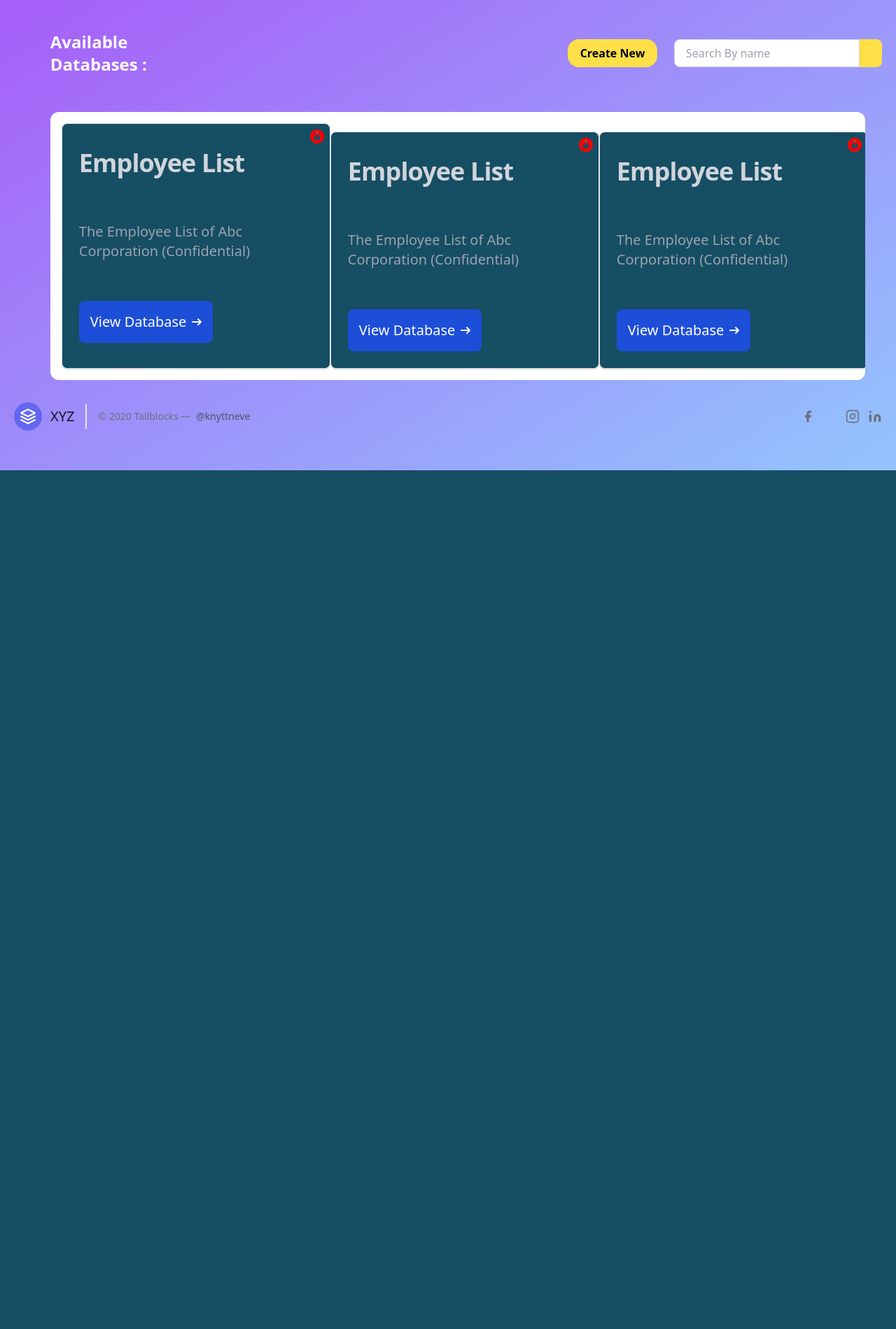
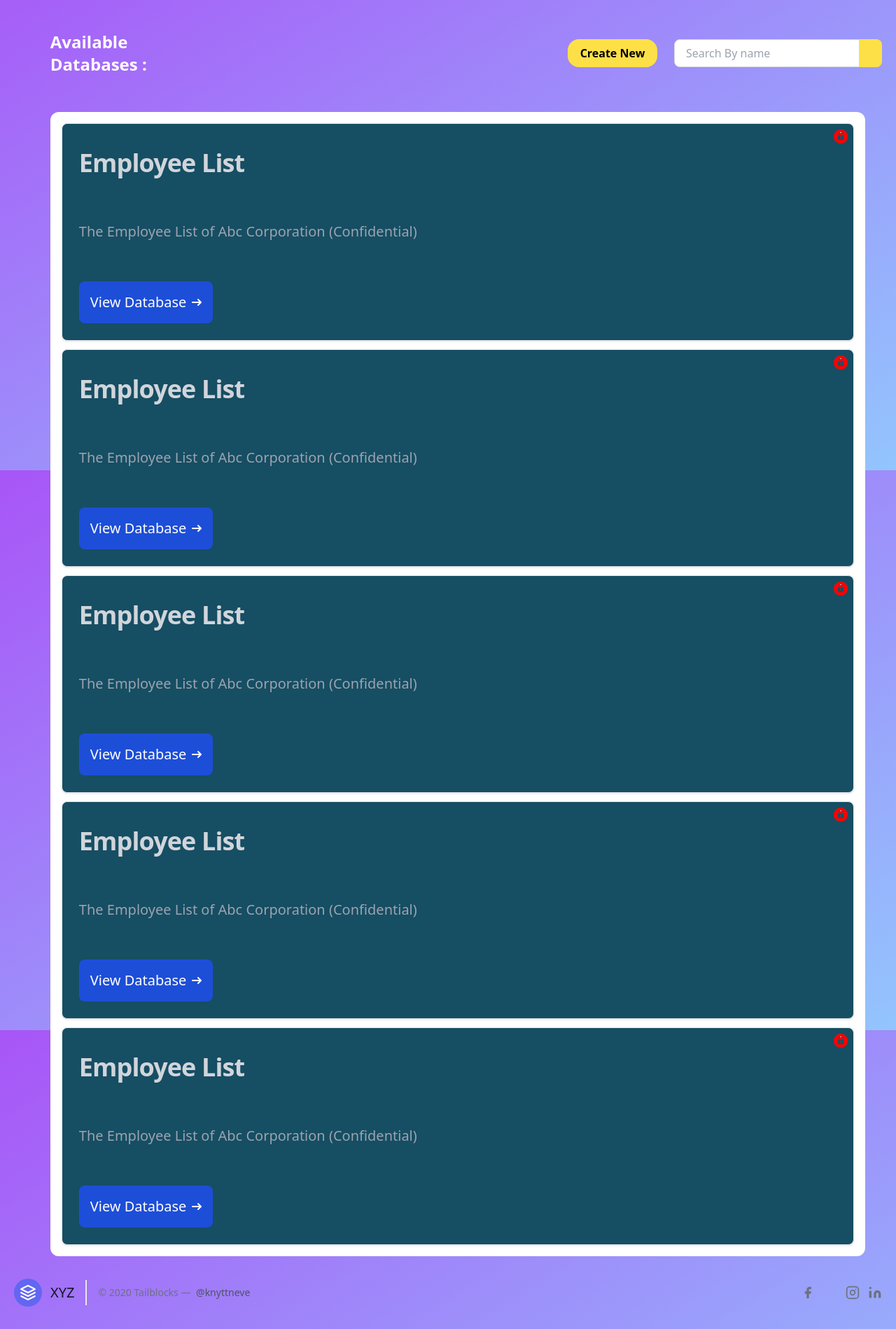
Before and after one commit to ProCoder5534/Data-Management-Dashboard, a PHP site: page /index.php in a window 1280 px wide. Shown: the part 128-2027 px from the top of the page at 70% size. Before the commit the page ends 800 px from the top, so only its background shows below. Run offline with PHP 8.4, Linux system fonts and the light colour scheme; some libraries are stand-ins or nearby versions.

Commit message:
minor changes

```diff
--- a/index.js
+++ b/index.js
@@ -76,6 +76,9 @@
       const goToCreate = () => {
         location.href = "./create.php";
       };
+      const About = ()=>{
+        location.href = "./pages/about/index.php"
+      }
       const searchInput = document.querySelector(".searchInput");
 searchInput.addEventListener("keypress", (event) => {
   if (event.key === "Enter") {
--- a/index.php
+++ b/index.php
@@ -69,7 +69,7 @@
                 </li>
                 <li class="absolute right-12 top-4">
                     <button
-                        class="h-10 w-32 rounded-2xl bg-yellow-300 hover:rounded-full hover:border-4 border-blue-300 font-semibold">About</button>
+                        class="h-10 w-32 rounded-2xl bg-yellow-300 hover:rounded-full hover:border-4 border-blue-300 font-semibold" onClick="location.href = './pages/about'">About</button>
                 </li>
             </ul>
         </nav>
@@ -99,9 +99,9 @@
         </div>
         <!-- Custom horizontal scrollbar for the "inside" div -->
         <div class="scroll-container w-[30.8cm] overflow-x-auto mt-5">
-            <div class="inside flex space-y-3 bg-white p-4 rounded-xl overflow-x-auto">
+            <div class="inside flex-column space-y-3 bg-white p-4 rounded-xl overflow-x-auto">
                 <div
-                    class="card flex-shrink-0 relative max-w-sm p-6 border bg-cyan-900 border-gray-200 rounded-lg shadow dark:bg-gray-800 dark:border-gray-700 transition-border hover:border-red-500">
+                    class="card flex-shrink-0 relative p-6 border bg-cyan-900 border-gray-200 rounded-lg shadow dark:bg-gray-800 dark:border-gray-700 transition-border hover:border-red-500">
                     <!-- The icon image -->
                     <div class="absolute top-2 right-2">
                         <img src="images/Locked.png" alt="Icon" class="w-5 h-5">
@@ -127,7 +127,7 @@
                     </div>
                 </div>
                 <div
-                    class="card flex-shrink-0 relative max-w-sm p-6 border bg-cyan-900 border-gray-200 rounded-lg shadow dark:bg-gray-800 dark:border-gray-700 transition-border hover:border-red-500">
+                    class="card flex-shrink-0 relative  p-6 border bg-cyan-900 border-gray-200 rounded-lg shadow dark:bg-gray-800 dark:border-gray-700 transition-border hover:border-red-500">
                     <!-- The icon image -->
                     <div class="absolute top-2 right-2">
                         <img src="images/Locked.png" alt="Icon" class="w-5 h-5">
@@ -153,7 +153,7 @@
                     </div>
                 </div>
                 <div
-                    class="card flex-shrink-0 relative max-w-sm p-6 border bg-cyan-900 border-gray-200 rounded-lg shadow dark:bg-gray-800 dark:border-gray-700 transition-border hover:border-red-500">
+                    class="card flex-shrink-0 relative  p-6 border bg-cyan-900 border-gray-200 rounded-lg shadow dark:bg-gray-800 dark:border-gray-700 transition-border hover:border-red-500">
                     <!-- The icon image -->
                     <div class="absolute top-2 right-2">
                         <img src="images/Locked.png" alt="Icon" class="w-5 h-5">
@@ -179,7 +179,7 @@
                     </div>
                 </div>
                 <div
-                    class="card flex-shrink-0 relative max-w-sm p-6 border bg-cyan-900 border-gray-200 rounded-lg shadow dark:bg-gray-800 dark:border-gray-700 transition-border hover:border-red-500">
+                    class="card flex-shrink-0 relative  p-6 border bg-cyan-900 border-gray-200 rounded-lg shadow dark:bg-gray-800 dark:border-gray-700 transition-border hover:border-red-500">
                     <!-- The icon image -->
                     <div class="absolute top-2 right-2">
                         <img src="images/Locked.png" alt="Icon" class="w-5 h-5">
@@ -205,7 +205,7 @@
                     </div>
                 </div>
                 <div
-                    class="card flex-shrink-0 relative max-w-sm p-6 border bg-cyan-900 border-gray-200 rounded-lg shadow dark:bg-gray-800 dark:border-gray-700 transition-border hover:border-red-500">
+                    class="card flex-shrink-0 relative  p-6 border bg-cyan-900 border-gray-200 rounded-lg shadow dark:bg-gray-800 dark:border-gray-700 transition-border hover:border-red-500">
                     <!-- The icon image -->
                     <div class="absolute top-2 right-2">
                         <img src="images/Locked.png" alt="Icon" class="w-5 h-5">
```
Also changed, not shown: pages/about/index.php (renamed from pages/about.html).
